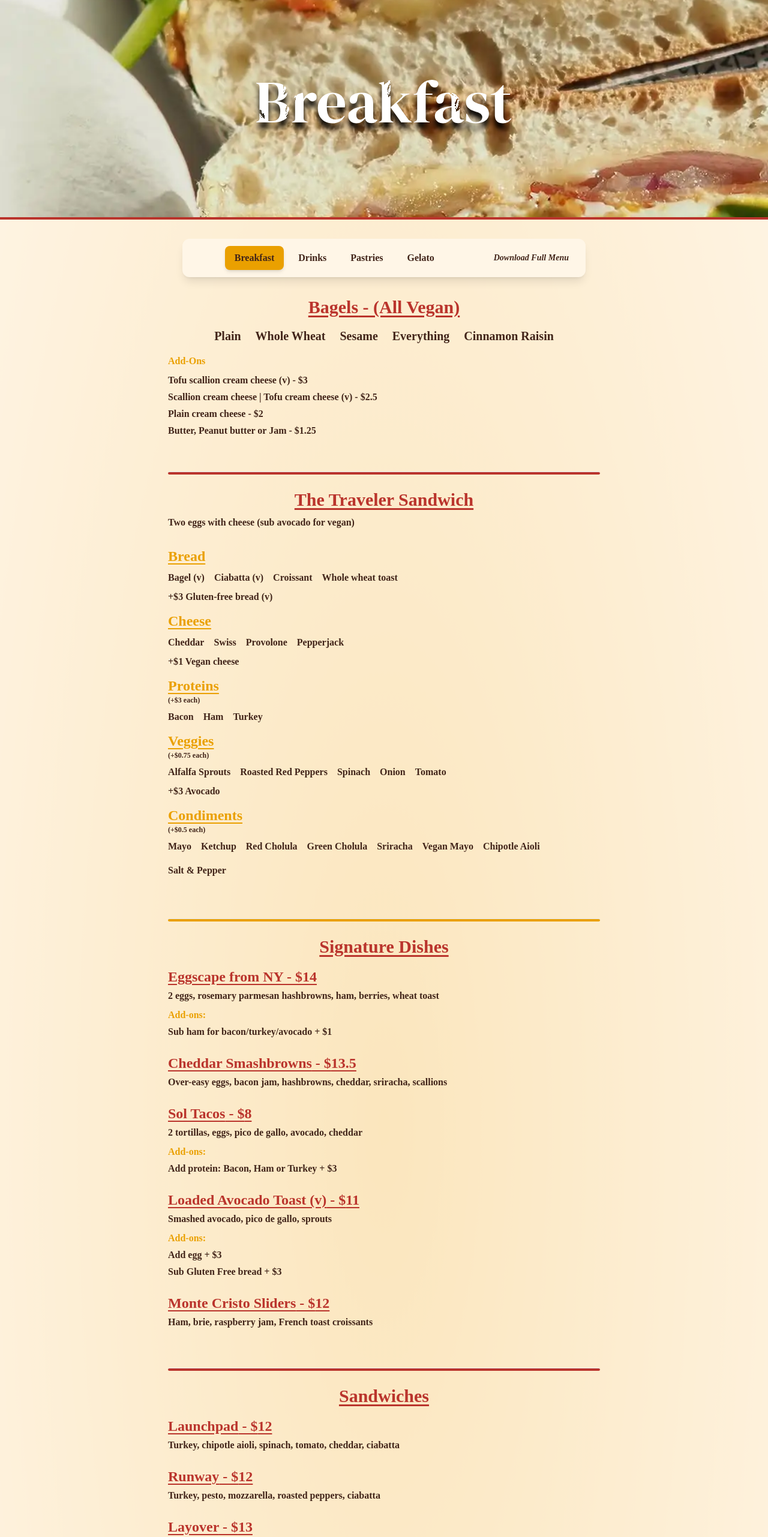
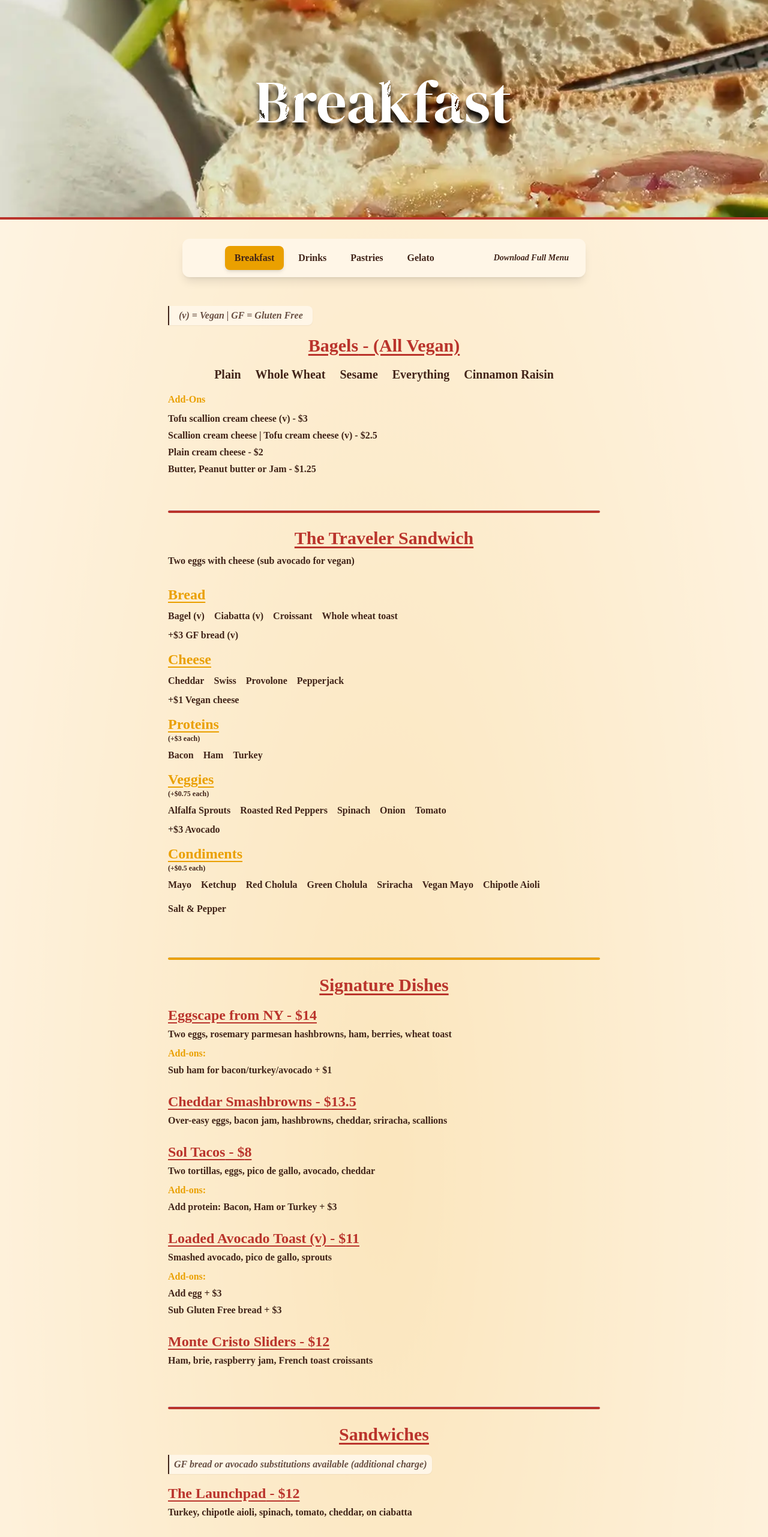
Before and after one commit to RosarioManny/Nomad-Cafe, a React (Vite) app: page /menu in a window 1280 px wide. Shown: the part 234-2796 px from the top of the page at 60% size. Built offline with nearby package versions, Linux system fonts and the light colour scheme.

Commit message:
Menu Breakfast Descriptions

```diff
--- a/src/components/Menu/submenu/MenuBreakfast.jsx
+++ b/src/components/Menu/submenu/MenuBreakfast.jsx
@@ -33,7 +33,18 @@ export const MenuBreakfast = () => {
         role="region"
       >
         <h1 id="breakfast-menu-heading" className="sr-only">Breakfast Menu</h1>
-
+        <p
+            className="
+              text-espresso/80 italic
+              my-4 px-4 py-1 shadow-sm
+              w-fit
+              bg-oatmilk
+              border-l-espresso border-l-2
+              rounded-r-lg "
+            aria-label="Vegan & Gluten-Free indicator"
+          >
+            (v) = Vegan | GF = Gluten Free
+          </p>
         {/* Bagels */}
         <section
           className="w-full mb-8"
@@ -241,6 +252,18 @@ export const MenuBreakfast = () => {
           >
             {sandwiches.category}
           </h2>
+          <p
+            className="
+              text-espresso/80 italic
+              my-4 px-2 py-1 shadow-sm
+              w-fit
+              bg-oatmilk
+              border-l-espresso border-l-2
+              rounded-r-lg "
+            aria-label="Sandwich Substitution information"
+          >
+            GF bread or avocado substitutions available (additional charge)
+          </p>
 
           <div className="space-y-6 mb-4">
             {sandwiches.items.map((dish, i) => (
--- a/src/database/menuItems.js
+++ b/src/database/menuItems.js
@@ -19,7 +19,7 @@ const menuItems = [
       {
         Bread: {
           base: ["Bagel (v)", "Ciabatta (v)", "Croissant", "Whole wheat toast"],
-          premium: { name: "Gluten-free bread (v)", price: 3 }
+          premium: { name: "GF bread (v)", price: 3 }
         },
         Cheese: {
           base: ["Cheddar", "Swiss", "Provolone", "Pepperjack"],
@@ -47,7 +47,7 @@ const menuItems = [
       {
         name: "Eggscape from NY",
         price: 14,
-        description: "2 eggs, rosemary parmesan hashbrowns, ham, berries, wheat toast",
+        description: "Two eggs, rosemary parmesan hashbrowns, ham, berries, wheat toast",
         modifiers: [
           { name: "Sub ham for bacon/turkey/avocado", price: 1 }
         ]
@@ -60,7 +60,7 @@ const menuItems = [
       {
         name: "Sol Tacos",
         price: 8,
-        description: "2 tortillas, eggs, pico de gallo, avocado, cheddar",
+        description: "Two tortillas, eggs, pico de gallo, avocado, cheddar",
         modifiers: [
           { name: "Add protein: Bacon, Ham or Turkey", price: 3 }
         ]
@@ -85,29 +85,29 @@ const menuItems = [
     category: "Sandwiches",
     items: [
       {
-        name: "Launchpad",
+        name: "The Launchpad",
         price: 12,
-        description: "Turkey, chipotle aioli, spinach, tomato, cheddar, ciabatta"
+        description: "Turkey, chipotle aioli, spinach, tomato, cheddar, on ciabatta"
       },
       {
-        name: "Runway",
+        name: "The Runway",
         price: 12,
-        description: "Turkey, pesto, mozzarella, roasted peppers, ciabatta"
+        description: "Turkey, pesto, mozzarella, roasted peppers, olive oil on ciabatta"
       },
       {
         name: "Layover",
         price: 13,
-        description: "6-cheese grilled cheese (asiago, fontina, cheddar, Swiss, mozzarella)"
+        description: "6-cheese grilled cheese (asiago, fontina, cheddar, Swiss, mozzarella) on a parmesean, rosemary crusted bread"
       },
       {
         name: "First Class",
         price: 13.5,
-        description: "Roast beef, tomatoes, sprouts, mozzarella, truffle glaze, baguette"
+        description: "Roast beef, tomatoes, sprouts, mozzarella, truffle glaze, olive oil on baguette"
       },
       {
         name: "Take It Caprese",
         price: 12.5,
-        description: "Tomatoes, basil, mozzarella, balsamic glaze, baguette",
+        description: "Tomatoes, basil, mozzarella, balsamic glaze, olive oil on baguette",
         note: "Sub avocado for meat (v)"
       }
     ]
@@ -115,7 +115,7 @@ const menuItems = [
   {
     category: "Sides",
     items: [
-      { name: "Greek yogurt + berries + honey", price: 6 },
+      { name: "Greek yogurt, berries & honey", price: 6 },
       {
         name: "Rosemary parmesan hashbrown",
         variants: ["Vegan (v)"],
@@ -133,7 +133,7 @@ const menuItems = [
         price: 5
       },
       { name: "Egg",
-        price: 3
+        price: 2
       }
     ]
   }
```
